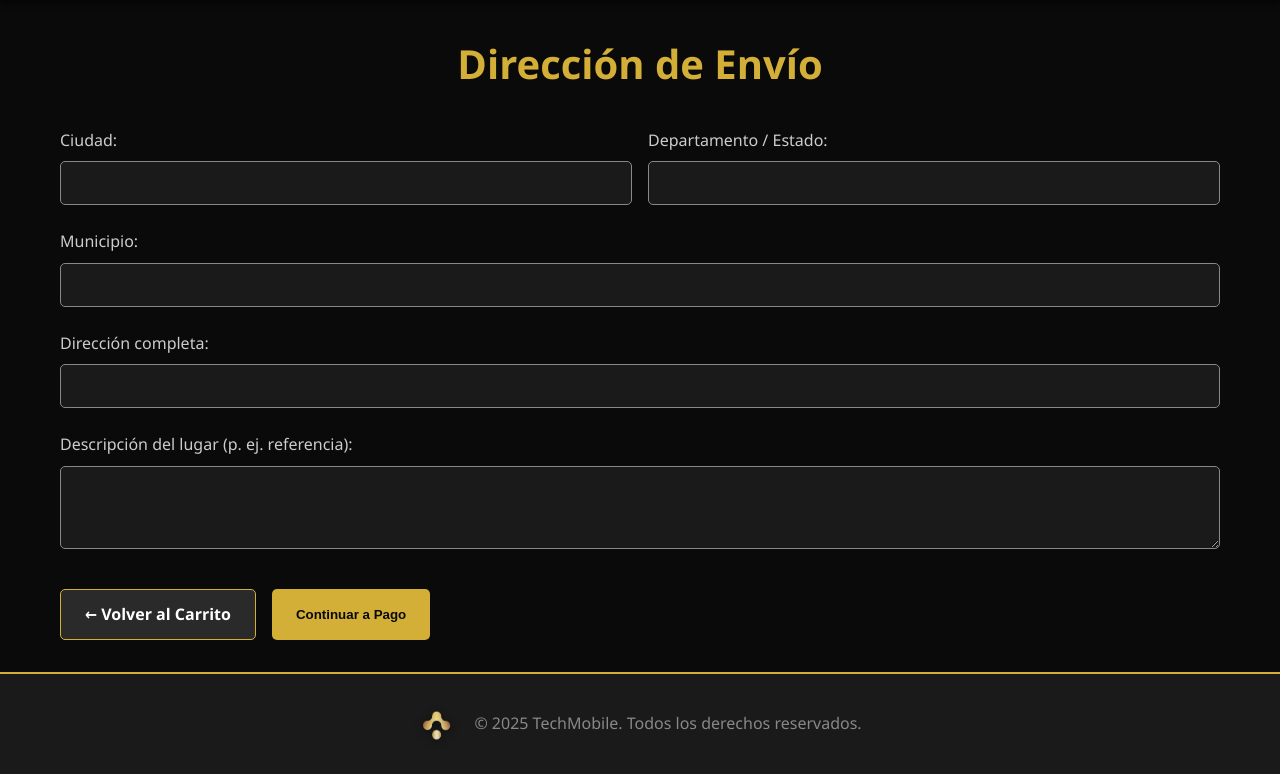
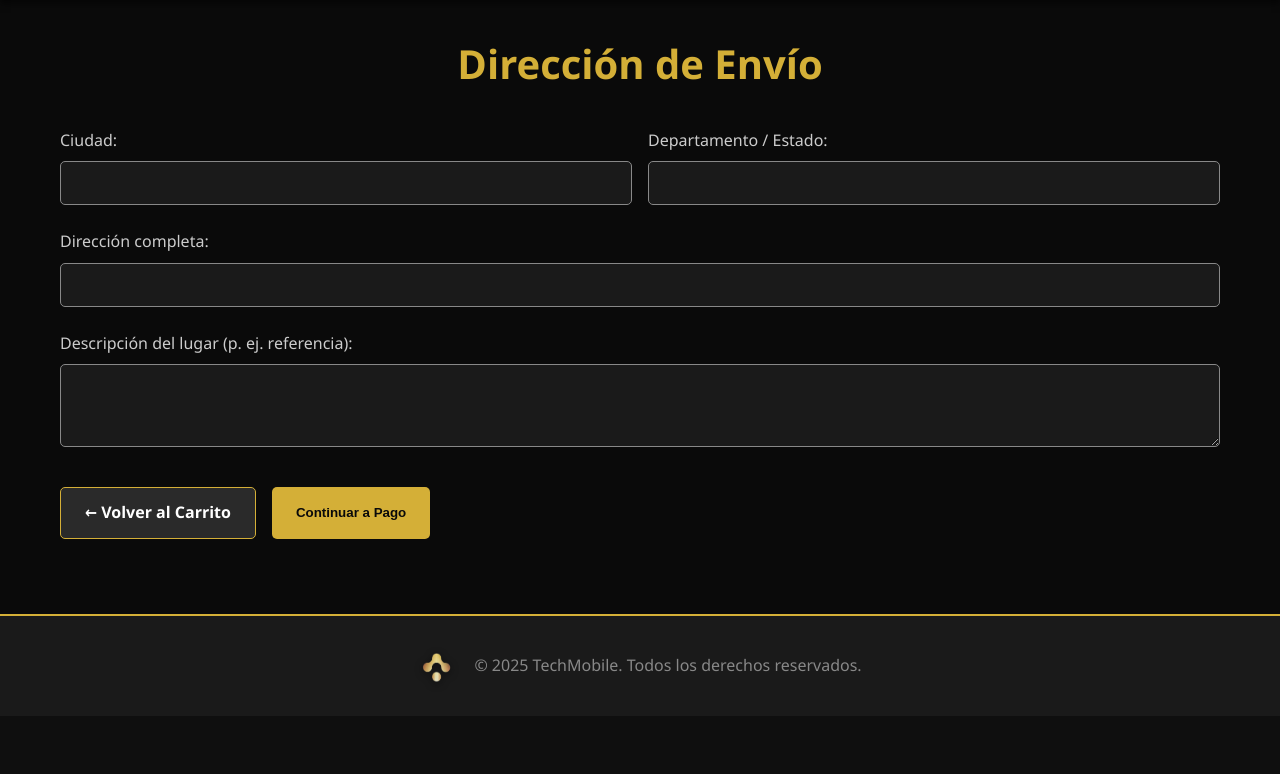
Before and after one commit to sanchez592/proectFinalManolo, a PHP site: page /proyectoFinalManolo/views/checkout.php in a window 1280 px wide. Shown: the part 84-858 px from the top of the page. After the commit the page ends 766 px from the top, so only its background shows below. Run offline with PHP 8.4, Linux system fonts and the light colour scheme; the visitor is signed in with stand-in values (Sample User, id 1); tables that the repository leaves empty or names only in its code hold one stand-in row (values such as "Sample post").

Commit message:
Add files via upload

```diff
--- a/views/carrito.php
+++ b/views/carrito.php
@@ -38,7 +38,7 @@ $total = 0;
                              alt="<?php echo htmlspecialchars($item['nombre']); ?>">
                         <div class="cart-item-info">
                             <h3><?php echo htmlspecialchars($item['nombre']); ?></h3>
-                            <p class="cart-item-price">$<?php echo number_format($item['precio'], 2); ?></p>
+                            <p class="cart-item-price"><?php echo number_format($item['precio']); ?></p>
                         </div>
                         <div class="cart-item-actions">
                             <form method="POST" action="/proyectoFinalManolo/controllers/carrito_action.php" class="update-quantity-form">
@@ -48,7 +48,7 @@ $total = 0;
                                 <input type="number" name="cantidad" value="<?php echo $item['cantidad']; ?>" min="1"
                                        onchange="this.form.submit()">
                             </form>
-                            <p class="cart-item-subtotal">Subtotal: $<?php echo number_format($subtotal, 2); ?></p>
+                            <p class="cart-item-subtotal">Subtotal: $<?php echo number_format($subtotal); ?></p>
                             <form method="POST" action="/proyectoFinalManolo/controllers/carrito_action.php" class="remove-item-form">
                                 <input type="hidden" name="action" value="eliminar">
                                 <input type="hidden" name="carrito_id" value="<?php echo $item['id']; ?>">
@@ -59,7 +59,7 @@ $total = 0;
                 <?php endforeach; ?>
             </div>
             <div class="cart-summary">
-                <h2>Total: $<?php echo number_format($total, 2); ?></h2>
+                <h2>Total: $<?php echo number_format($total); ?></h2>
                 <a href="/proyectoFinalManolo/views/checkout.php" class="btn btn-primary btn-large">Proceder al Pago</a>
             </div>
         <?php endif; ?>
--- a/views/checkout.php
+++ b/views/checkout.php
@@ -24,7 +24,6 @@ if($_SERVER['REQUEST_METHOD'] == 'POST') {
         'ciudad' => trim($_POST['ciudad'] ?? ''),
         'departamento' => trim($_POST['departamento'] ?? ''),
         'direccion' => trim($_POST['direccion'] ?? ''),
-        'municipio' => trim($_POST['municipio'] ?? ''),
         'descripcion' => trim($_POST['descripcion'] ?? ''),
     ];
 
@@ -53,10 +52,6 @@ include __DIR__ . '/../includes/header.php';
                 </div>
             </div>
 
-            <div class="form-group">
-                <label for="municipio">Municipio:</label>
-                <input type="text" id="municipio" name="municipio" required value="<?php echo htmlspecialchars($_SESSION['envio']['municipio'] ?? ''); ?>">
-            </div>
 
             <div class="form-group">
                 <label for="direccion">Dirección completa:</label>
--- a/views/pago_no_disponible.php
+++ b/views/pago_no_disponible.php
@@ -31,7 +31,6 @@ include __DIR__ . '/../includes/header.php';
                 </div>
 
                 <div class="unavailable-footer">
-                    <p><strong>Código:</strong> PAYMENT_UNAVAILABLE_001</p>
                     <p><strong>Estado:</strong> Sistema en Mantenimiento</p>
                 </div>
             </div>
--- a/views/producto.php
+++ b/views/producto.php
@@ -26,7 +26,7 @@ if(!$producto) {
             </div>
             <div class="product-details">
                 <h1><?php echo htmlspecialchars($producto['nombre']); ?></h1>
-                <p class="product-price-large">$<?php echo number_format($producto['precio'], 2); ?></p>
+                <p class="product-price-large">$<?php echo number_format($producto['precio'], 0); ?></p>
                 <div class="product-description">
                     <h3>Descripción</h3>
                     <p><?php echo nl2br(htmlspecialchars($producto['descripcion'])); ?></p>
```
